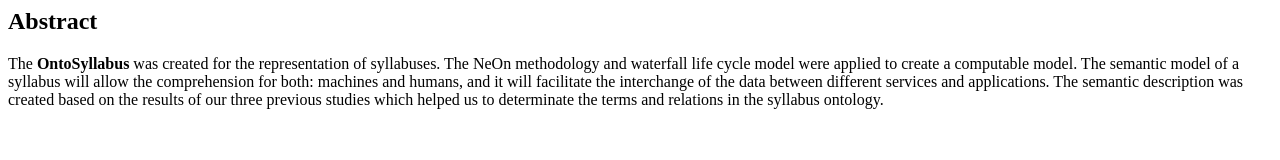
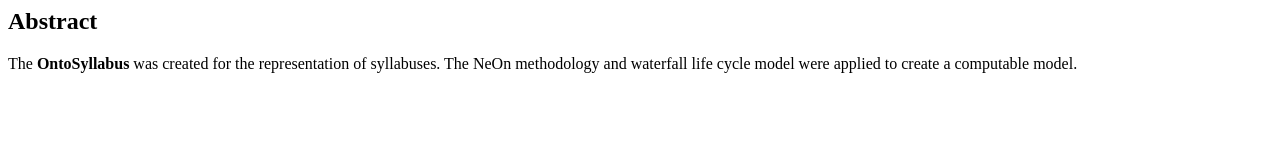
Before and after one commit to jachicaiza/ontologyDoc, a plain HTML site: page sections/abstract-en.html in a window 1280 px wide. Drawn offline with Linux system fonts and the light colour scheme.

Commit message:
Update abstract-en.html

```diff
--- a/sections/abstract-en.html
+++ b/sections/abstract-en.html
@@ -1,7 +1,5 @@
 <html>
 <h2>Abstract</h2><span class="markdown">
   The <b>OntoSyllabus</b> was created for the representation of syllabuses. The NeOn methodology and waterfall life cycle model were applied to create a computable model.
-
-  The semantic model of a syllabus will allow the comprehension for both: machines and humans, and it will facilitate the interchange of the data between different services and applications. The semantic description was created based on the results of our three previous studies which helped us to determinate the terms and relations in the syllabus ontology.
   </span>
 </html>
```
